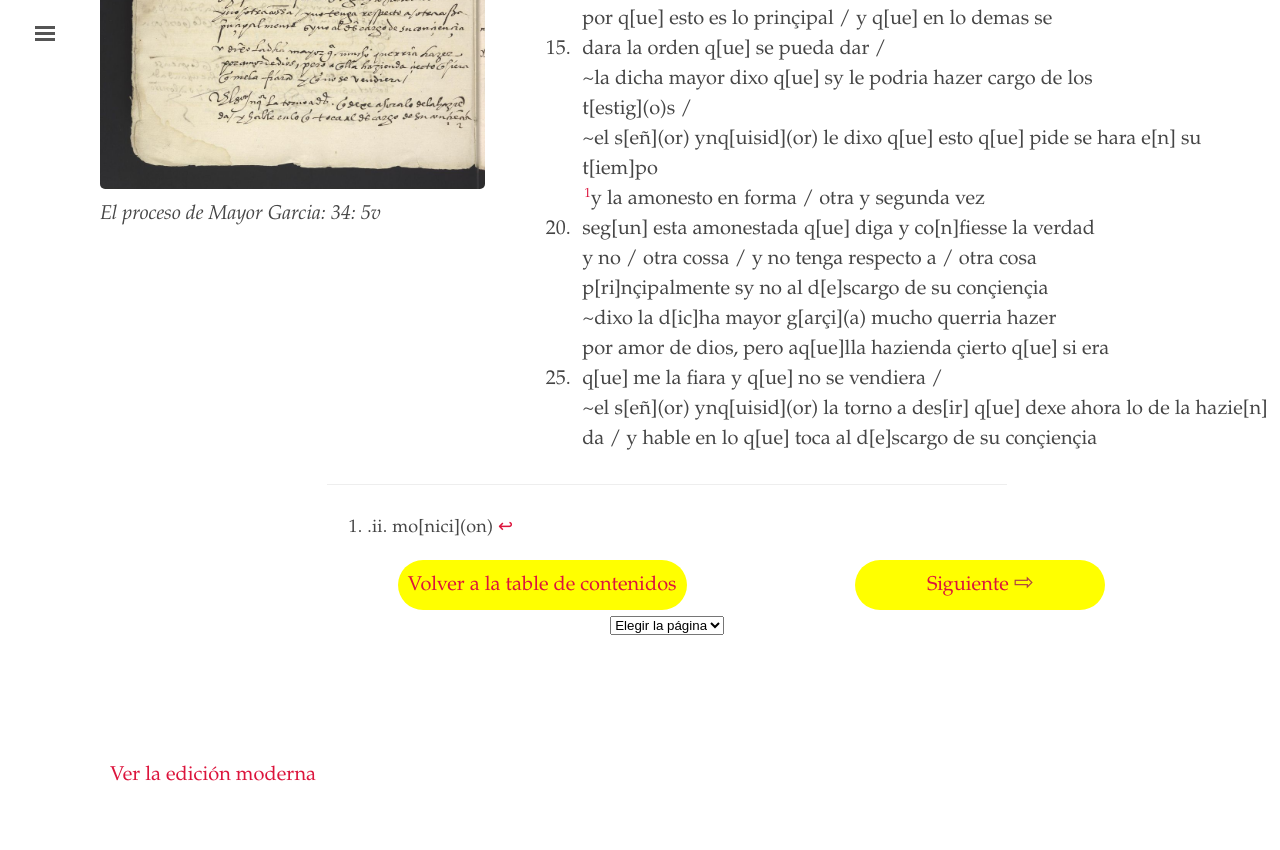
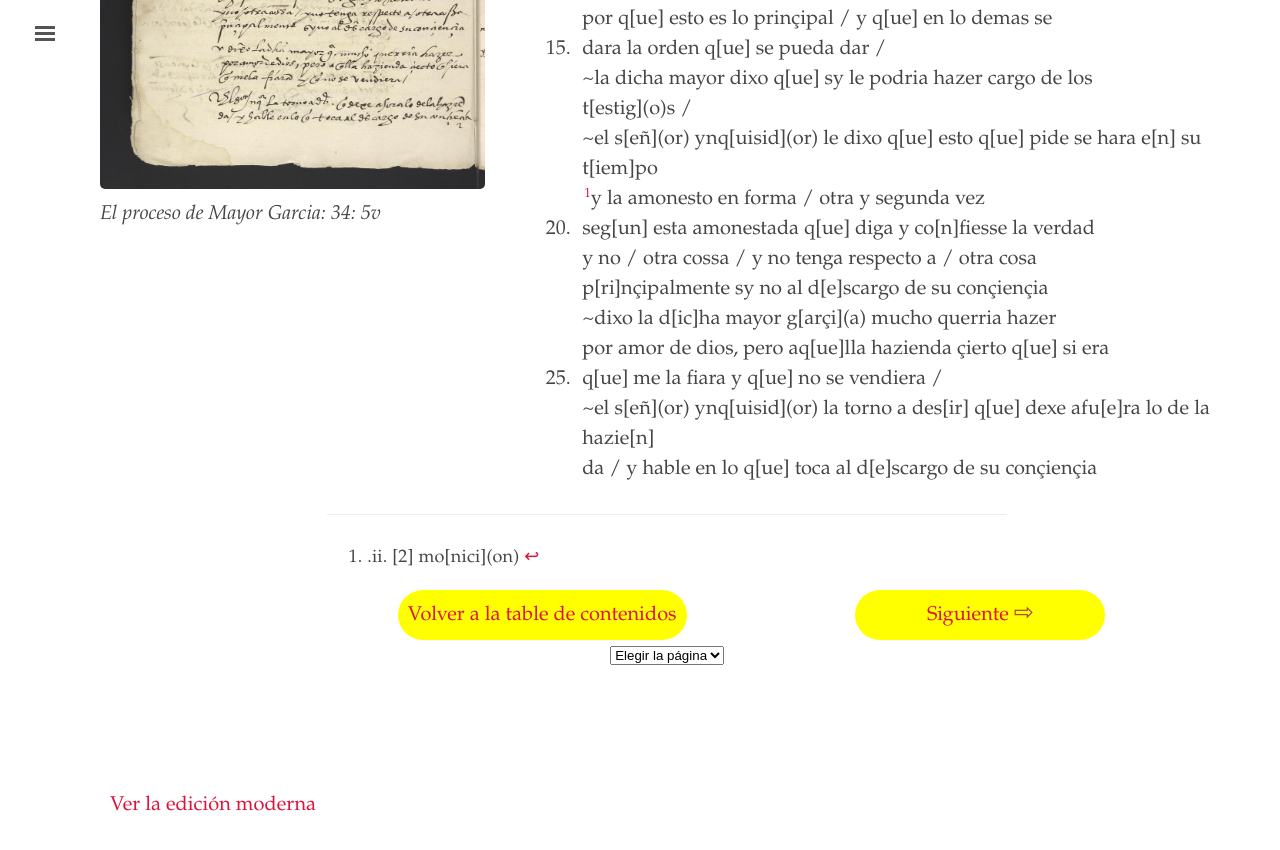
Before and after one commit to digbmc/moriscos-daimel, a Jekyll site: the page built from _texts/folder-2-5v.md, in a window 1280 px wide and 900 px high, scrolled down 613 px. Shown: the top 850 px of the window. Built offline with Jekyll 4.4.1, drawn with Linux system fonts in a browser that asks for light colours.

Commit message:
Update folder-2-5v.md

```diff
--- a/_texts/folder-2-5v.md
+++ b/_texts/folder-2-5v.md
@@ -31,11 +31,11 @@ header: Audiencia
 23. ~dixo la d\[ic\]ha mayor g\[arçi\](a) mucho querria hazer
 24. por amor de dios, pero aq\[ue\]lla hazienda çierto q\[ue\] si era
 25. q\[ue\] me la fiara y q\[ue\] no se vendiera /
-26. ~el s\[eñ\](or) ynq\[uisid\](or) la torno a des\[ir\] q\[ue\] dexe ahora lo de la hazie\[n\]
+26. ~el s\[eñ\](or) ynq\[uisid\](or) la torno a des\[ir\] q\[ue\] dexe afu\[e\]ra lo de la hazie\[n\]
 27. da / y hable en lo q\[ue\] toca al d\[e\]scargo de su conçiençia
 
 <!-- FOOTNOTES -->
 
 <hr>
 
-[^1]: .ii. mo\[nici\](on)
+[^1]: .ii. \[2\] mo\[nici\](on)
```
